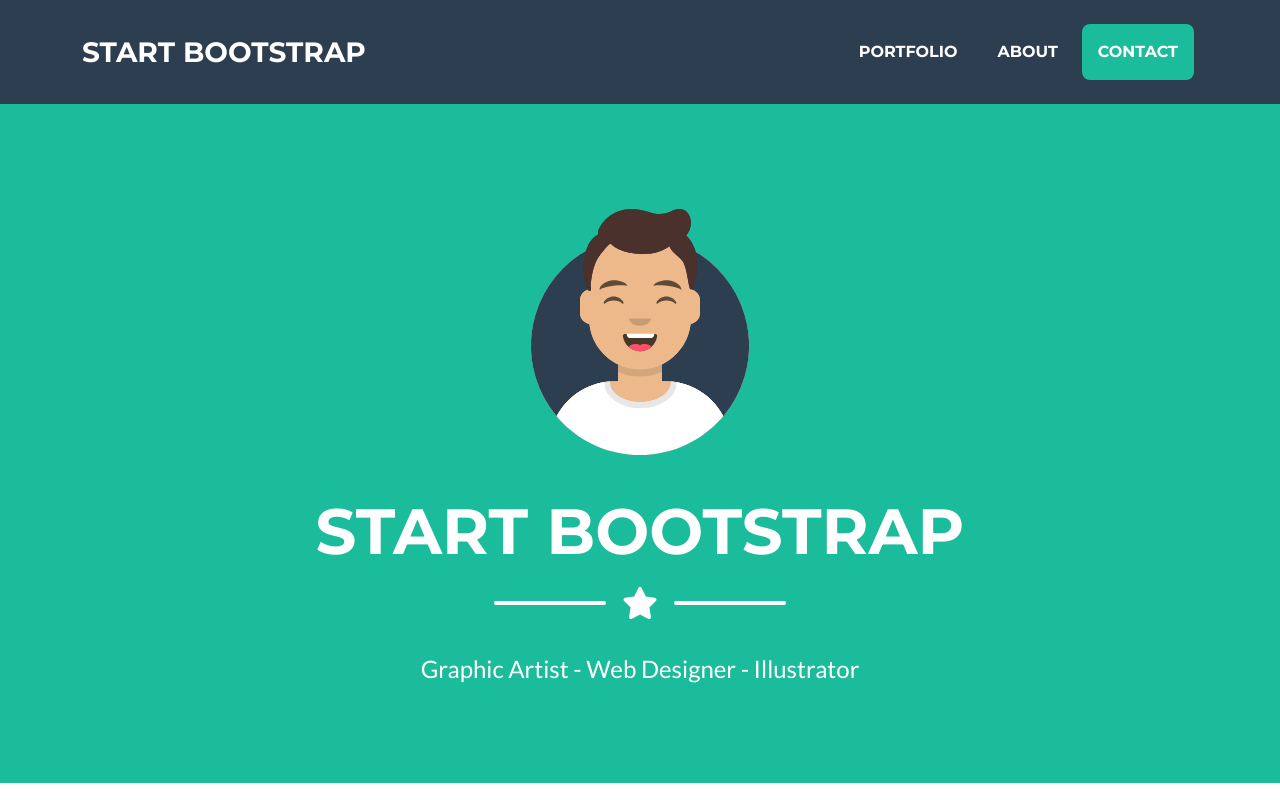
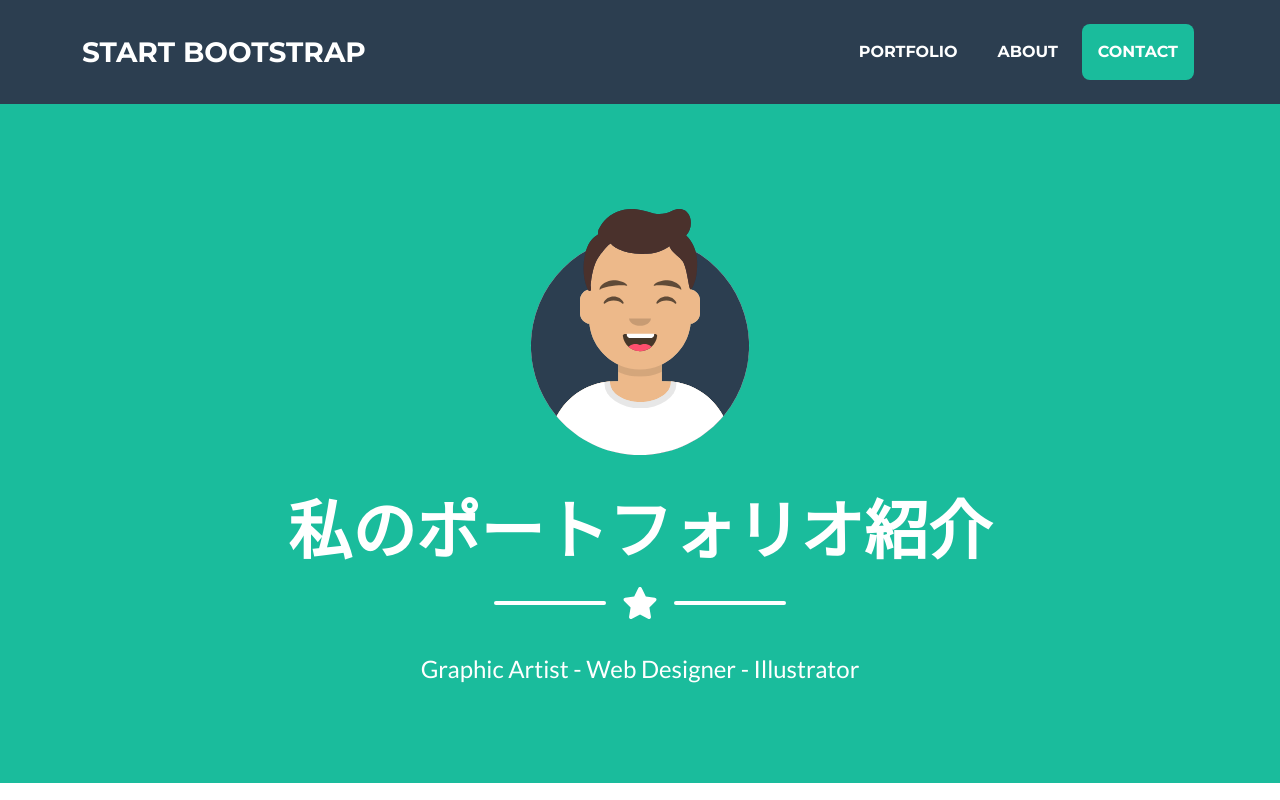
Before and after one commit to poyoshi0627/Myportfolio.sample, a plain HTML site: page index.html in a window 1280 px wide. Shown: the top 800 px of the page. Drawn offline with nearby package versions, Linux system fonts and the light colour scheme.

Commit message:
Update index.html

```diff
--- a/index.html
+++ b/index.html
@@ -40,7 +40,7 @@
                 <!-- Masthead Avatar Image-->
                 <img class="masthead-avatar mb-5" src="assets/img/avataaars.svg" alt="..." />
                 <!-- Masthead Heading-->
-                <h1 class="masthead-heading text-uppercase mb-0">Start Bootstrap</h1>
+                <h1 class="masthead-heading text-uppercase mb-0">私のポートフォリオ紹介</h1>
                 <!-- Icon Divider-->
                 <div class="divider-custom divider-light">
                     <div class="divider-custom-line"></div>
```
